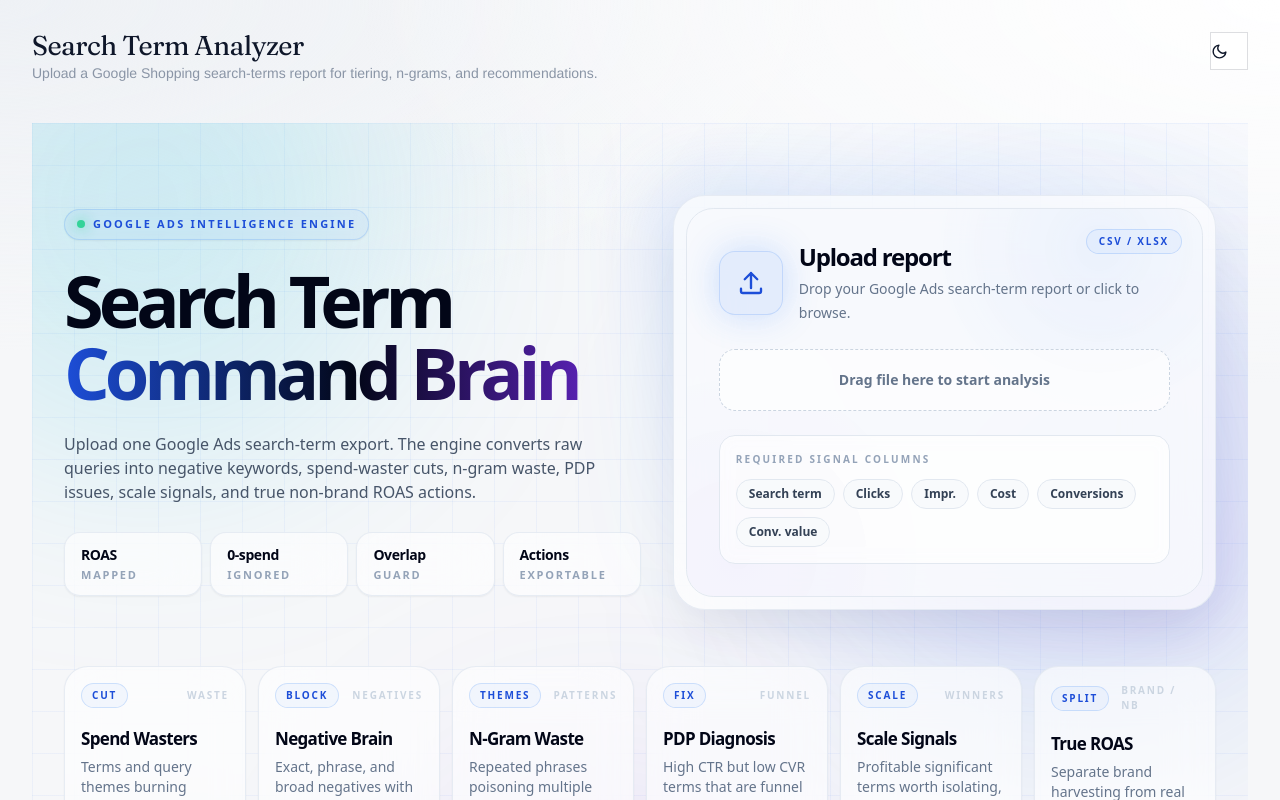
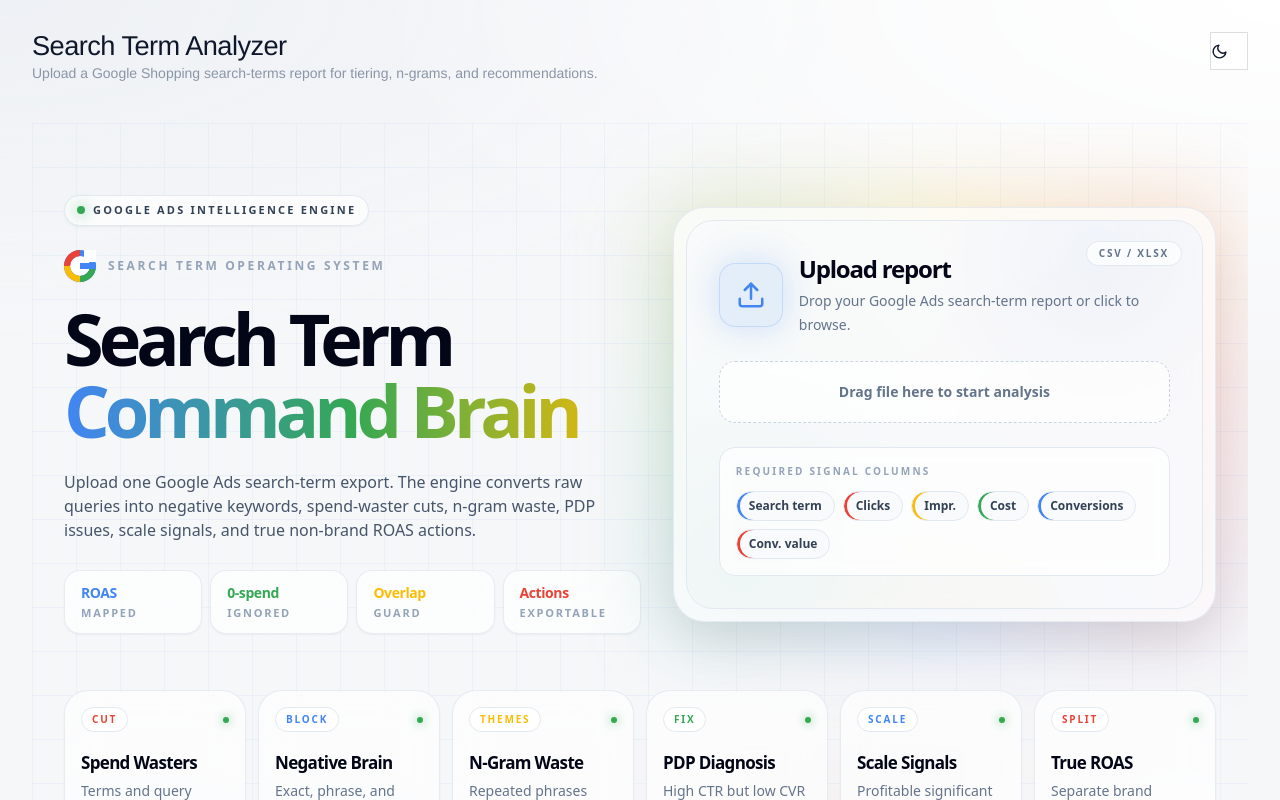
Before and after one commit to mgbrl-meta/search-term-analyzer, a Next.js app: page / in a window 1280 px wide. Shown: the top 800 px of the page. Built offline with nearby package versions, Linux system fonts and the light colour scheme.

Commit message:
Fix upload logic and switch UI to Google color system

```diff
--- a/components/FileUpload.tsx
+++ b/components/FileUpload.tsx
@@ -1,54 +1,51 @@
 "use client";
 
-import React, { useRef, useState } from "react";
+import { useState, useRef, useCallback, DragEvent, ChangeEvent } from "react";
+import type { AnalyzeResponse } from "@/types/api";
+import { analyzeFile } from "@/lib/apiClient";
 
-type FileUploadProps = {
-  onFileSelect?: (file: File) => void;
-  onFileUpload?: (file: File) => void;
-  onUpload?: (file: File) => void;
-  onChange?: (file: File) => void;
-  isLoading?: boolean;
-  loading?: boolean;
-  error?: string | null;
-  [key: string]: any;
-};
+interface Props {
+  onResult: (res: AnalyzeResponse, fileName: string) => void;
+}
+
+const ACCEPTED = [".csv", ".xlsx", ".xls"];
 
 const brainCards = [
   {
     title: "Spend Wasters",
     body: "Terms and query themes burning budget below break-even ROAS.",
     tag: "CUT",
-    metric: "Waste",
+    accent: "text-[#EA4335]",
   },
   {
     title: "Negative Brain",
     body: "Exact, phrase, and broad negatives with winner-overlap protection.",
     tag: "BLOCK",
-    metric: "Negatives",
+    accent: "text-[#4285F4]",
   },
   {
     title: "N-Gram Waste",
     body: "Repeated phrases poisoning multiple search terms at scale.",
     tag: "THEMES",
-    metric: "Patterns",
+    accent: "text-[#FBBC04]",
   },
   {
     title: "PDP Diagnosis",
     body: "High CTR but low CVR terms that are funnel issues, not keyword issues.",
     tag: "FIX",
-    metric: "Funnel",
+    accent: "text-[#34A853]",
   },
   {
     title: "Scale Signals",
     body: "Profitable significant terms worth isolating, bidding up, or feeding.",
     tag: "SCALE",
-    metric: "Winners",
+    accent: "text-[#4285F4]",
   },
   {
     title: "True ROAS",
     body: "Separate brand harvesting from real non-brand acquisition efficiency.",
     tag: "SPLIT",
-    metric: "Brand / NB",
+    accent: "text-[#EA4335]",
   },
 ];
 
@@ -63,79 +60,114 @@ const requiredColumns = [
   "Conv. value",
 ];
 
-function callUploadHandler(props: FileUploadProps, file: File) {
-  const handlers = [
-    props.onFileSelect,
-    props.onFileUpload,
-    props.onUpload,
-    props.onChange,
-  ].filter(Boolean);
-
-  handlers.forEach((handler) => {
-    try {
-      handler?.(file);
-    } catch {
-      // Keep upload UI resilient.
-    }
-  });
+function isAccepted(name: string): boolean {
+  const lower = name.toLowerCase();
+  return ACCEPTED.some((ext) => lower.endsWith(ext));
 }
 
-function isValidFile(file: File) {
-  const name = file.name.toLowerCase();
-  return name.endsWith(".csv") || name.endsWith(".xlsx") || name.endsWith(".xls");
+function GoogleG() {
+  return (
+    <div className="relative h-8 w-8 rounded-full bg-white shadow-sm">
+      <div className="absolute inset-0 rounded-full border-[6px] border-[#4285F4]" />
+      <div className="absolute left-0 top-0 h-4 w-4 rounded-tl-full border-l-[6px] border-t-[6px] border-[#EA4335]" />
+      <div className="absolute bottom-0 left-0 h-4 w-4 rounded-bl-full border-b-[6px] border-l-[6px] border-[#FBBC04]" />
+      <div className="absolute bottom-0 right-0 h-4 w-4 rounded-br-full border-b-[6px] border-r-[6px] border-[#34A853]" />
+      <div className="absolute right-0 top-[13px] h-[6px] w-4 bg-[#4285F4]" />
+      <div className="absolute right-0 top-0 h-3 w-3 bg-white" />
+    </div>
+  );
 }
 
-export default function FileUpload(props: FileUploadProps) {
-  const inputRef = useRef<HTMLInputElement | null>(null);
-  const [dragActive, setDragActive] = useState(false);
-  const [localError, setLocalError] = useState<string | null>(null);
-  const [selectedFile, setSelectedFile] = useState<File | null>(null);
+export default function FileUpload({ onResult }: Props) {
+  const inputRef = useRef<HTMLInputElement>(null);
+  const [dragging, setDragging] = useState(false);
+  const [loading, setLoading] = useState(false);
+  const [error, setError] = useState<string | null>(null);
+  const [selectedFile, setSelectedFile] = useState<string>("");
 
-  const isLoading = Boolean(props.isLoading || props.loading);
-  const error = props.error || localError;
+  const process = useCallback(
+    async (file: File) => {
+      setError(null);
 
-  function handleFile(file?: File | null) {
-    if (!file) return;
-
-    if (!isValidFile(file)) {
-      setLocalError("Upload a CSV or XLSX file exported from Google Ads.");
+      if (!isAccepted(file.name)) {
+        setError("Upload a CSV or XLSX file exported from Google Ads.");
         return;
       }
 
-    setLocalError(null);
-    setSelectedFile(file);
-    callUploadHandler(props, file);
+      setSelectedFile(file.name);
+      setLoading(true);
+
+      try {
+        const res = await analyzeFile(file);
+        onResult(res, file.name);
+      } catch (e) {
+        setError(e instanceof Error ? e.message : "Failed to analyze file.");
+      } finally {
+        setLoading(false);
       }
+    },
+    [onResult]
+  );
+
+  const onDrop = useCallback(
+    (e: DragEvent<HTMLDivElement>) => {
+      e.preventDefault();
+      setDragging(false);
+      if (loading) return;
+
+      const file = e.dataTransfer.files?.[0];
+      if (file) process(file);
+    },
+    [loading, process]
+  );
+
+  const onChange = useCallback(
+    (e: ChangeEvent<HTMLInputElement>) => {
+      const file = e.target.files?.[0];
+      if (file) process(file);
+      e.target.value = "";
+    },
+    [process]
+  );
 
   return (
-    <div className="relative mx-auto min-h-[calc(100vh-80px)] w-full max-w-7xl overflow-hidden px-4 pb-10 pt-4 font-sans sm:px-6 lg:px-8">
+    <div className="relative mx-auto min-h-[calc(100vh-150px)] w-full max-w-7xl overflow-hidden px-4 pb-10 pt-4 font-sans sm:px-6 lg:px-8">
       <style jsx global>{`
         body {
           font-family: Helvetica, Arial, system-ui, -apple-system, BlinkMacSystemFont, "Segoe UI", sans-serif !important;
         }
 
-        .font-serif {
+        .font-serif,
+        .display {
           font-family: Helvetica, Arial, system-ui, -apple-system, BlinkMacSystemFont, "Segoe UI", sans-serif !important;
         }
       `}</style>
 
       <div className="pointer-events-none absolute inset-0 -z-10">
-        <div className="absolute inset-0 bg-[linear-gradient(to_right,rgba(59,130,246,0.06)_1px,transparent_1px),linear-gradient(to_bottom,rgba(59,130,246,0.06)_1px,transparent_1px)] bg-[size:42px_42px]" />
-        <div className="absolute left-[-12%] top-[-20%] h-[520px] w-[520px] rounded-full bg-cyan-500/15 blur-[110px]" />
-        <div className="absolute right-[-8%] top-[8%] h-[540px] w-[540px] rounded-full bg-blue-600/15 blur-[120px]" />
-        <div className="absolute bottom-[-18%] left-[30%] h-[420px] w-[420px] rounded-full bg-violet-600/10 blur-[110px]" />
+        <div className="absolute inset-0 bg-[linear-gradient(to_right,rgba(66,133,244,0.055)_1px,transparent_1px),linear-gradient(to_bottom,rgba(66,133,244,0.055)_1px,transparent_1px)] bg-[size:44px_44px]" />
+        <div className="absolute left-[-10%] top-[-18%] h-[500px] w-[500px] rounded-full bg-[#4285F4]/12 blur-[110px]" />
+        <div className="absolute right-[-8%] top-[4%] h-[470px] w-[470px] rounded-full bg-[#34A853]/12 blur-[110px]" />
+        <div className="absolute bottom-[-18%] left-[20%] h-[420px] w-[420px] rounded-full bg-[#FBBC04]/12 blur-[110px]" />
+        <div className="absolute bottom-[-12%] right-[18%] h-[320px] w-[320px] rounded-full bg-[#EA4335]/10 blur-[100px]" />
       </div>
 
       <section className="grid items-center gap-8 py-8 lg:grid-cols-[1.03fr_0.97fr] lg:py-14">
         <div>
-          <div className="mb-6 inline-flex items-center gap-2 rounded-full border border-blue-500/20 bg-blue-500/5 px-3 py-1.5 text-[11px] font-black uppercase tracking-[0.2em] text-blue-700 shadow-sm backdrop-blur">
-            <span className="h-2 w-2 rounded-full bg-emerald-400 shadow-[0_0_14px_rgba(52,211,153,0.9)]" />
+          <div className="mb-6 inline-flex items-center gap-2 rounded-full border border-slate-200 bg-white/70 px-3 py-1.5 text-[11px] font-black uppercase tracking-[0.2em] text-slate-700 shadow-sm backdrop-blur">
+            <span className="h-2 w-2 rounded-full bg-[#34A853] shadow-[0_0_14px_rgba(52,168,83,0.8)]" />
             Google Ads Intelligence Engine
+          </div>
+
+          <div className="mb-5 flex items-center gap-3">
+            <GoogleG />
+            <span className="text-xs font-black uppercase tracking-[0.22em] text-slate-400">
+              Search term operating system
+            </span>
           </div>
 
           <h1 className="max-w-4xl text-5xl font-black leading-[0.92] tracking-[-0.07em] text-slate-950 sm:text-6xl lg:text-7xl">
             Search Term
-            <span className="block bg-gradient-to-r from-blue-700 via-slate-950 to-violet-700 bg-clip-text text-transparent">
+            <span className="block bg-gradient-to-r from-[#4285F4] via-[#34A853] to-[#FBBC04] bg-clip-text text-transparent">
               Command Brain
             </span>
           </h1>
@@ -148,16 +180,21 @@ export default function FileUpload(props: FileUploadProps) {
 
           <div className="mt-7 grid max-w-2xl grid-cols-2 gap-2 sm:grid-cols-4">
             {[
-              ["ROAS", "mapped"],
-              ["0-spend", "ignored"],
-              ["Overlap", "guard"],
-              ["Actions", "exportable"],
-            ].map(([top, bottom]) => (
+              ["ROAS", "mapped", "#4285F4"],
+              ["0-spend", "ignored", "#34A853"],
+              ["Overlap", "guard", "#FBBC04"],
+              ["Actions", "exportable", "#EA4335"],
+            ].map(([top, bottom, color]) => (
               <div
                 key={top}
-                className="rounded-2xl border border-slate-200/80 bg-white/60 px-4 py-3 shadow-sm backdrop-blur-xl"
+                className="rounded-2xl border border-slate-200/80 bg-white/70 px-4 py-3 shadow-sm backdrop-blur-xl"
               >
-                <div className="text-sm font-black tracking-[-0.03em] text-slate-950">{top}</div>
+                <div
+                  className="text-sm font-black tracking-[-0.03em]"
+                  style={{ color }}
+                >
+                  {top}
+                </div>
                 <div className="mt-0.5 text-[11px] font-bold uppercase tracking-[0.16em] text-slate-400">
                   {bottom}
                 </div>
@@ -167,35 +204,38 @@ export default function FileUpload(props: FileUploadProps) {
         </div>
 
         <div className="relative">
-          <div className="absolute -inset-4 rounded-[2.5rem] bg-gradient-to-br from-blue-500/20 via-transparent to-violet-500/20 blur-2xl" />
+          <div className="absolute -inset-4 rounded-[2.5rem] bg-[conic-gradient(from_180deg,#4285F433,#34A85333,#FBBC0433,#EA433533,#4285F433)] blur-2xl" />
 
-          <div className="relative rounded-[2rem] border border-slate-200/80 bg-white/70 p-3 shadow-2xl shadow-blue-950/10 backdrop-blur-2xl">
+          <div className="relative rounded-[2rem] border border-slate-200/80 bg-white/75 p-3 shadow-2xl shadow-slate-950/10 backdrop-blur-2xl">
             <div
               role="button"
               tabIndex={0}
-              onClick={() => inputRef.current?.click()}
+              onClick={() => !loading && inputRef.current?.click()}
               onKeyDown={(event) => {
-                if (event.key === "Enter" || event.key === " ") inputRef.current?.click();
+                if ((event.key === "Enter" || event.key === " ") && !loading) {
+                  inputRef.current?.click();
+                }
               }}
               onDragOver={(event) => {
                 event.preventDefault();
-                setDragActive(true);
+                if (!loading) setDragging(true);
               }}
-              onDragLeave={() => setDragActive(false)}
-              onDrop={(event) => {
+              onDragLeave={(event) => {
                 event.preventDefault();
-                setDragActive(false);
-                handleFile(event.dataTransfer.files?.[0]);
+                setDragging(false);
               }}
+              onDrop={onDrop}
               className={[
                 "group relative overflow-hidden rounded-[1.7rem] border p-7 transition-all sm:p-8",
-                dragActive
-                  ? "border-blue-500 bg-blue-500/10"
-                  : "border-slate-200 bg-slate-50/70 hover:border-blue-400 hover:bg-blue-50/40",
+                dragging
+                  ? "border-[#4285F4] bg-[#4285F4]/10"
+                  : "border-slate-200 bg-slate-50/70 hover:border-[#4285F4]/60 hover:bg-white",
+                loading ? "pointer-events-none opacity-75" : "cursor-pointer",
               ].join(" ")}
             >
-              <div className="absolute inset-0 -z-10 bg-[radial-gradient(circle_at_80%_10%,rgba(59,130,246,0.22),transparent_32%),radial-gradient(circle_at_10%_90%,rgba(139,92,246,0.16),transparent_35%)]" />
-              <div className="absolute right-5 top-5 rounded-full border border-blue-500/20 bg-blue-500/5 px-3 py-1 text-[10px] font-black uppercase tracking-[0.18em] text-blue-700">
+              <div className="absolute inset-0 -z-10 bg-[radial-gradient(circle_at_80%_10%,rgba(66,133,244,0.18),transparent_32%),radial-gradient(circle_at_10%_90%,rgba(52,168,83,0.14),transparent_35%),radial-gradient(circle_at_50%_110%,rgba(251,188,4,0.14),transparent_35%)]" />
+
+              <div className="absolute right-5 top-5 rounded-full border border-slate-200 bg-white/70 px-3 py-1 text-[10px] font-black uppercase tracking-[0.18em] text-slate-500">
                 CSV / XLSX
               </div>
 
@@ -204,75 +244,67 @@ export default function FileUpload(props: FileUploadProps) {
                 type="file"
                 accept=".csv,.xlsx,.xls"
                 className="hidden"
-                onChange={(event) => handleFile(event.target.files?.[0])}
+                onChange={onChange}
               />
 
               <div className="flex items-center gap-4">
-                <div className="flex h-16 w-16 shrink-0 items-center justify-center rounded-2xl border border-blue-500/20 bg-blue-500/10 text-blue-700 shadow-[0_0_35px_rgba(59,130,246,0.25)] transition group-hover:scale-105">
-                  <svg width="30" height="30" viewBox="0 0 24 24" fill="none" aria-hidden="true">
-                    <path
-                      d="M12 16V4M12 4L7 9M12 4L17 9"
-                      stroke="currentColor"
-                      strokeWidth="1.9"
-                      strokeLinecap="round"
-                      strokeLinejoin="round"
-                    />
-                    <path
-                      d="M20 16.5V18.5C20 19.3284 19.3284 20 18.5 20H5.5C4.67157 20 4 19.3284 4 18.5V16.5"
-                      stroke="currentColor"
-                      strokeWidth="1.9"
-                      strokeLinecap="round"
-                    />
-                  </svg>
+                <div className="flex h-16 w-16 shrink-0 items-center justify-center rounded-2xl border border-[#4285F4]/20 bg-[#4285F4]/10 text-[#4285F4] shadow-[0_0_35px_rgba(66,133,244,0.25)] transition group-hover:scale-105">
+                  {loading ? <Spinner /> : <UploadIcon />}
                 </div>
 
                 <div className="min-w-0">
                   <h2 className="text-2xl font-black tracking-[-0.05em] text-slate-950">
-                    Upload report
+                    {loading ? "Analyzing report" : "Upload report"}
                   </h2>
                   <p className="mt-1 text-sm font-medium leading-6 text-slate-500">
-                    Drop your Google Ads search-term report or click to browse.
+                    {loading
+                      ? "Building action tabs, n-gram waste, negatives, and scale signals."
+                      : "Drop your Google Ads search-term report or click to browse."}
                   </p>
                 </div>
               </div>
 
               <div className="mt-6">
                 {selectedFile ? (
-                  <div className="rounded-2xl border border-emerald-500/20 bg-emerald-500/10 px-4 py-3 text-sm font-black text-emerald-700">
-                    Selected: {selectedFile.name}
+                  <div className="rounded-2xl border border-[#34A853]/25 bg-[#34A853]/10 px-4 py-3 text-sm font-black text-[#137333]">
+                    Selected: {selectedFile}
                   </div>
                 ) : (
-                  <div className="rounded-2xl border border-dashed border-slate-300 bg-white/60 px-4 py-5 text-center text-sm font-bold text-slate-500">
+                  <div className="rounded-2xl border border-dashed border-slate-300 bg-white/65 px-4 py-5 text-center text-sm font-bold text-slate-500">
                     Drag file here to start analysis
                   </div>
                 )}
 
-                {isLoading ? (
-                  <div className="mt-3 rounded-2xl border border-blue-500/20 bg-blue-500/10 px-4 py-3 text-sm font-black text-blue-700">
-                    Building operator action brain…
+                {loading ? (
+                  <div className="mt-3 rounded-2xl border border-[#4285F4]/20 bg-[#4285F4]/10 px-4 py-3 text-sm font-black text-[#1967D2]">
+                    Uploading and analyzing. This may take a moment for large exports…
                   </div>
                 ) : null}
 
                 {error ? (
-                  <div className="mt-3 rounded-2xl border border-red-500/25 bg-red-500/10 px-4 py-3 text-sm font-bold text-red-600">
+                  <div className="mt-3 rounded-2xl border border-[#EA4335]/25 bg-[#EA4335]/10 px-4 py-3 text-sm font-bold text-[#C5221F]">
                     {error}
                   </div>
                 ) : null}
               </div>
 
-              <div className="mt-6 rounded-2xl border border-slate-200 bg-white/60 p-4 backdrop-blur">
+              <div className="mt-6 rounded-2xl border border-slate-200 bg-white/65 p-4 backdrop-blur">
                 <div className="text-[10px] font-black uppercase tracking-[0.22em] text-slate-400">
                   Required signal columns
                 </div>
                 <div className="mt-3 flex flex-wrap gap-2">
-                  {requiredColumns.map((col) => (
+                  {requiredColumns.map((col, index) => {
+                    const colors = ["#4285F4", "#EA4335", "#FBBC04", "#34A853"];
+                    return (
                       <span
                         key={col}
                         className="rounded-full border border-slate-200 bg-slate-50 px-3 py-1.5 text-xs font-bold text-slate-700"
+                        style={{ boxShadow: `inset 3px 0 0 ${colors[index % colors.length]}` }}
                       >
                         {col}
                       </span>
-                  ))}
+                    );
+                  })}
                 </div>
               </div>
             </div>
@@ -284,17 +316,15 @@ export default function FileUpload(props: FileUploadProps) {
         {brainCards.map((card) => (
           <div
             key={card.title}
-            className="group relative overflow-hidden rounded-3xl border border-slate-200/80 bg-white/60 p-4 shadow-sm backdrop-blur-xl transition hover:-translate-y-1 hover:border-blue-400/60 hover:shadow-xl hover:shadow-blue-950/5"
+            className="group relative overflow-hidden rounded-3xl border border-slate-200/80 bg-white/65 p-4 shadow-sm backdrop-blur-xl transition hover:-translate-y-1 hover:border-slate-300 hover:shadow-xl hover:shadow-slate-950/5"
           >
-            <div className="absolute inset-x-0 top-0 h-px bg-gradient-to-r from-transparent via-blue-500/60 to-transparent opacity-0 transition group-hover:opacity-100" />
+            <div className="absolute inset-x-0 top-0 h-px bg-gradient-to-r from-[#4285F4] via-[#34A853] to-[#FBBC04] opacity-0 transition group-hover:opacity-100" />
 
             <div className="mb-5 flex items-center justify-between gap-3">
-              <span className="rounded-full border border-blue-500/20 bg-blue-500/5 px-2.5 py-1 text-[10px] font-black uppercase tracking-[0.18em] text-blue-700">
+              <span className={`rounded-full border border-slate-200 bg-white px-2.5 py-1 text-[10px] font-black uppercase tracking-[0.18em] ${card.accent}`}>
                 {card.tag}
               </span>
-              <span className="text-[10px] font-black uppercase tracking-[0.18em] text-slate-300">
-                {card.metric}
-              </span>
+              <span className="h-1.5 w-1.5 rounded-full bg-[#34A853] shadow-[0_0_10px_rgba(52,168,83,0.8)]" />
             </div>
 
             <h3 className="text-[17px] font-black leading-tight tracking-[-0.04em] text-slate-950">
@@ -307,10 +337,10 @@ export default function FileUpload(props: FileUploadProps) {
         ))}
       </section>
 
-      <section className="mt-6 rounded-[2rem] border border-slate-200/80 bg-white/60 p-5 shadow-sm backdrop-blur-xl">
+      <section className="mt-6 rounded-[2rem] border border-slate-200/80 bg-white/65 p-5 shadow-sm backdrop-blur-xl">
         <div className="flex flex-col gap-5 lg:flex-row lg:items-center lg:justify-between">
           <div>
-            <p className="text-[10px] font-black uppercase tracking-[0.24em] text-blue-700">
+            <p className="text-[10px] font-black uppercase tracking-[0.24em] text-[#4285F4]">
               Analysis pipeline
             </p>
             <h3 className="mt-1 text-2xl font-black tracking-[-0.05em] text-slate-950">
@@ -319,19 +349,57 @@ export default function FileUpload(props: FileUploadProps) {
           </div>
 
           <div className="flex flex-wrap items-center gap-2">
-            {pipeline.map((step, index) => (
-              <React.Fragment key={step}>
-                <span className="rounded-full border border-slate-200 bg-slate-50 px-3 py-2 text-xs font-black text-slate-700">
+            {pipeline.map((step, index) => {
+              const colors = ["#4285F4", "#EA4335", "#FBBC04", "#34A853"];
+              return (
+                <span
+                  key={step}
+                  className="rounded-full border border-slate-200 bg-slate-50 px-3 py-2 text-xs font-black text-slate-700"
+                  style={{ boxShadow: `inset 3px 0 0 ${colors[index % colors.length]}` }}
+                >
                   {index + 1}. {step}
                 </span>
-                {index < pipeline.length - 1 ? (
-                  <span className="hidden text-slate-300 sm:inline">→</span>
-                ) : null}
-              </React.Fragment>
-            ))}
+              );
+            })}
           </div>
         </div>
       </section>
     </div>
   );
 }
+
+function Spinner() {
+  return (
+    <svg
+      className="spin"
+      width="30"
+      height="30"
+      viewBox="0 0 24 24"
+      fill="none"
+      stroke="currentColor"
+      strokeWidth="2.5"
+      strokeLinecap="round"
+    >
+      <path d="M21 12a9 9 0 1 1-6.219-8.56" />
+    </svg>
+  );
+}
+
+function UploadIcon() {
+  return (
+    <svg
+      width="30"
+      height="30"
+      viewBox="0 0 24 24"
+      fill="none"
+      stroke="currentColor"
+      strokeWidth="2"
+      strokeLinecap="round"
+      strokeLinejoin="round"
+    >
+      <path d="M21 15v4a2 2 0 0 1-2 2H5a2 2 0 0 1-2-2v-4" />
+      <polyline points="17 8 12 3 7 8" />
+      <line x1="12" y1="3" x2="12" y2="15" />
+    </svg>
+  );
+}
```
Lines whose indentation alone changed are shown as unchanged.
